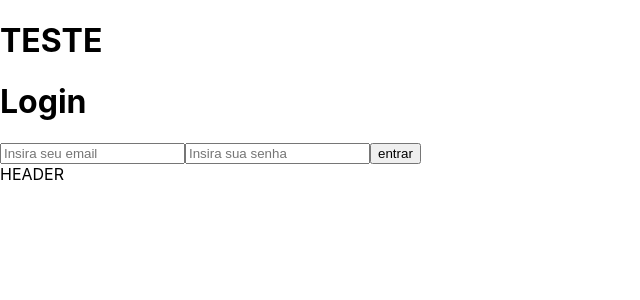
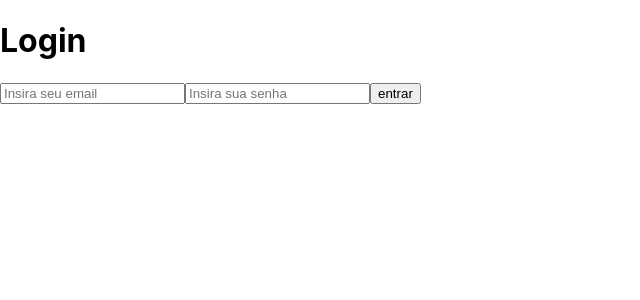
Before and after one commit to felipedias1/to-do-list-frontend, a React (Create React App) app: page / in a window 1280 px wide. Shown: the top 300 px of the page, without its empty margins (0-640 px from the left). Built offline with nearby package versions, Linux system fonts and the light colour scheme.

Commit message:
update: remove elements from formLogin

```diff
--- a/src/pages/Login.js
+++ b/src/pages/Login.js
@@ -1,13 +1,10 @@
 import React from 'react';
-import Header from '../components/Header';
 import FormLogin from '../components/FormLogin';
 
 function Login() {
   return (
     <div>
-      <h1> TESTE </h1>
       <FormLogin />
-      <Header />
     </div>
   );
 }
```
